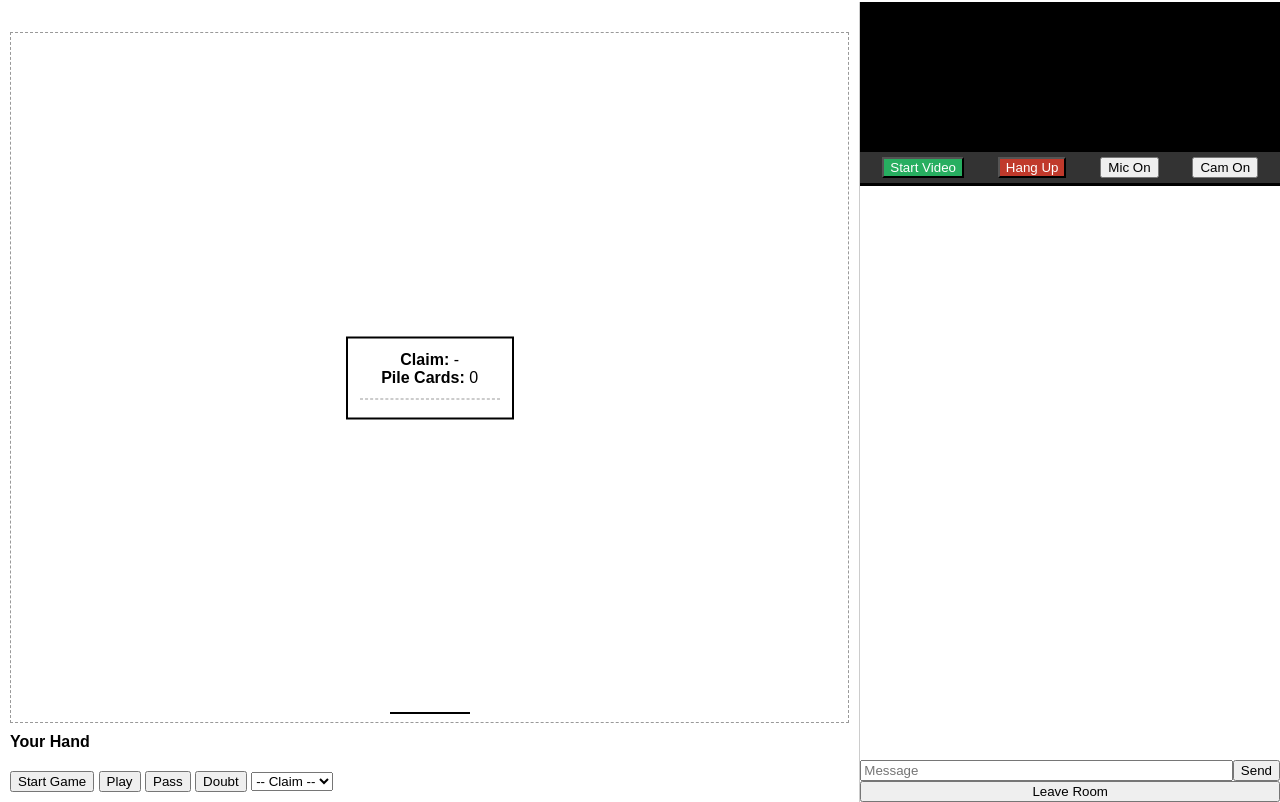
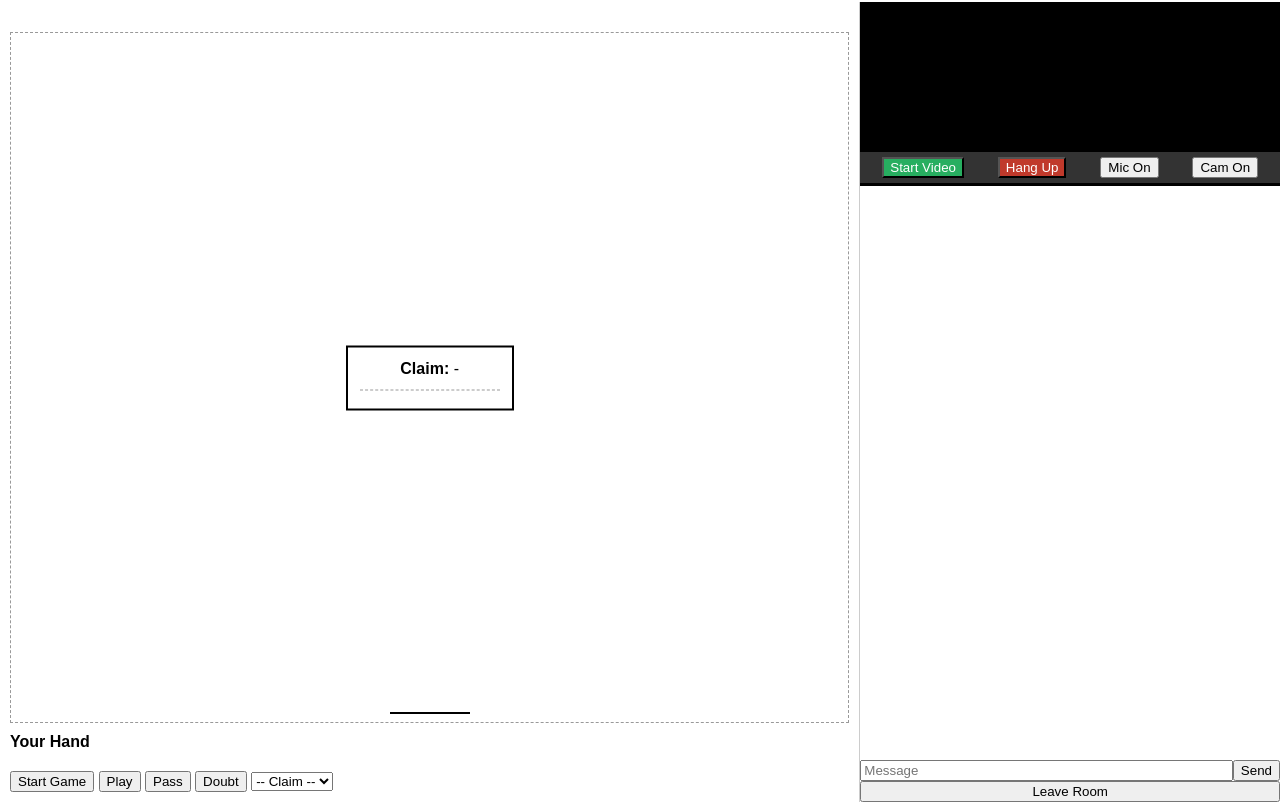
Before and after one commit to hunterarghya/Live-Bluff-Game, a plain HTML site: page frontend/room.html in a window 1280 px wide. Shown: the part 30-832 px from the top of the page. Drawn offline with Linux system fonts and the light colour scheme; sample sign-in values are in the browser's storage; files whose address does not match are found by name.

Commit message:
pile ui fix

```diff
--- a/frontend/room.html
+++ b/frontend/room.html
@@ -206,7 +206,7 @@
             <div><b>Claim:</b> <span id="claim">-</span></div>
             <!-- <div><b>Pile Cards:</b> <span id="pileCount">0</span></div>
               <div id="lastHand"></div> -->
-            <div><b>Pile Cards:</b> <span id="pileCount">0</span></div>
+            <!-- <div><b>Pile Cards:</b> <span id="pileCount">0</span></div> -->
             <div id="pileCards"></div>
             <div id="lastPlayed"></div>
           </div>
```
